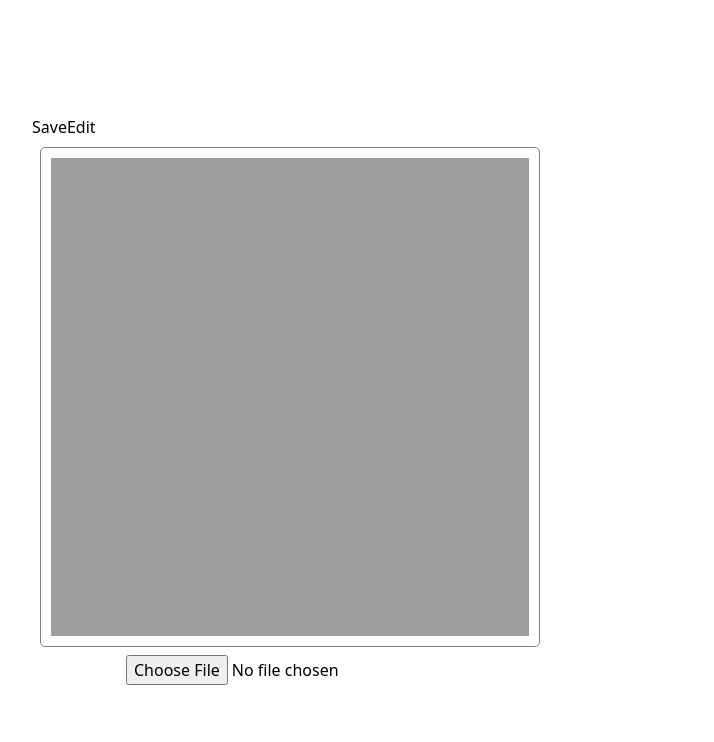
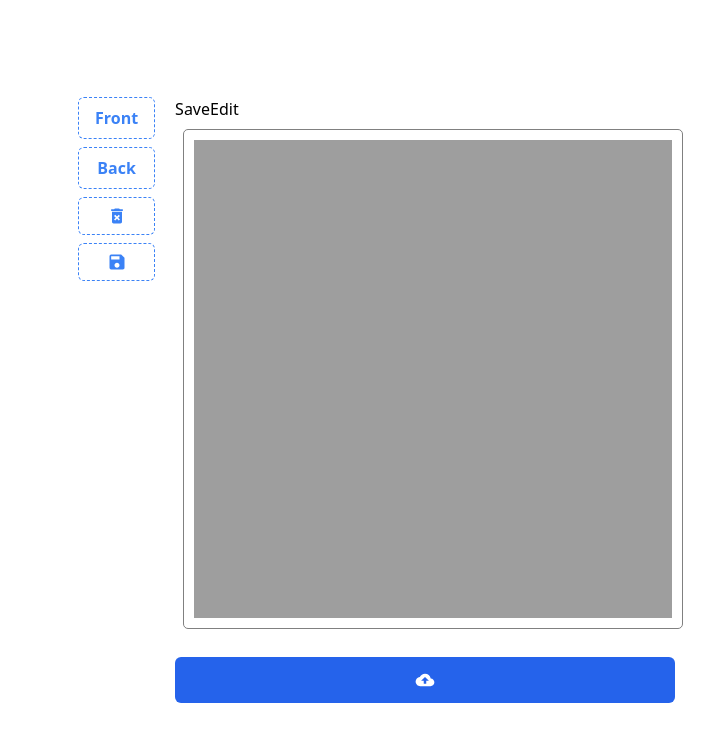
Before and after one commit to sauravhathi/t-shirt-customization, a Next.js app: page / in a window 1280 px wide. Shown: the top 742 px of the page, without its empty margins (358-1072 px from the left). Built offline with nearby package versions, Linux system fonts and the light colour scheme.

Commit message:
Update page.tsx

```diff
--- a/src/app/page.tsx
+++ b/src/app/page.tsx
@@ -1,11 +1,16 @@
 'use client'
 
-import CustomizeImage from '@/components/CustomizeImage';
+import dynamic from 'next/dynamic';
 import React, { useState } from 'react';
+import { MdSave, MdDeleteForever } from 'react-icons/md';
+import { IoMdCloudUpload } from "react-icons/io";
+const CustomizeImage = dynamic(() => import('@/components/CustomizeImage'), { ssr: false });
 
 export default function Home() {
-  const [layerImage, setLayerImage] = useState<HTMLImageElement | null>(null);
-
+  const [activeSide, setActiveSide] = useState('front');
+  const [layerImageFront, setLayerImageFront] = useState<HTMLImageElement | null>(null);
+  const [layerImageBack, setLayerImageBack] = useState<HTMLImageElement | null>(null);
+  const [actionType, setActionType] = useState<'delete-front' | 'delete-back' | 'download-front' | 'download-back' | null>(null);
 
   const handleImageUpload = (e: React.ChangeEvent<HTMLInputElement>) => {
     if (!e.target.files) {
@@ -20,18 +25,78 @@ export default function Home() {
         image.src = event.target.result as string;
       }
 
-      setLayerImage(image);
-    });
+      if (e.target.name === 'front') {
+        setLayerImageFront(image);
+      } else {
+        setLayerImageBack(image);
+      }
+    }
+    );
     reader.readAsDataURL(file);
   };
 
   return (
     <div className="flex flex-col items-center justify-center min-h-screen py-2">
-      <CustomizeImage layerImage={layerImage} />
+      <div className="flex flex-col md:flex-row gap-5 p-5 max-w-md">
+        <div className="flex md:flex-col gap-2 w-20 md:w-full">
+          <CustomizeImageBtn onClick={() => setActiveSide('front')} title="Front" className="font-semibold">Front</CustomizeImageBtn>
+          <CustomizeImageBtn onClick={() => setActiveSide('back')} title="Back" className="font-semibold">Back</CustomizeImageBtn>
+          <CustomizeImageBtn onClick={() => setActionType('delete' + activeSide as any)} title="Delete" className="flex items-center justify-center"><MdDeleteForever size={20} /></CustomizeImageBtn>
+          <CustomizeImageBtn onClick={() => setActionType('download' + activeSide as any)} title="Download" className="flex items-center justify-center"><MdSave size={20} /></CustomizeImageBtn>
+        </div>
+        <div className="flex-1 flex flex-col gap-5">
+          <div className={activeSide === 'front' ? '' : 'hidden'}>
+            <CustomizeImage
+              layerImage={layerImageFront}
+              side={`./${activeSide}.svg`}
+              actionType={actionType}
+              type="front"
+            />
+          </div>
+          <div className={activeSide === 'back' ? '' : 'hidden'}>
+            <CustomizeImage
+              layerImage={layerImageBack}
+              side={`./${activeSide}.svg`}
+              actionType={actionType}
+              type="back"
+            />
+          </div>
+          <CustomizeImageFileUpload onChange={handleImageUpload} title="Upload" name={activeSide}>
+            <IoMdCloudUpload size={20} />
+          </CustomizeImageFileUpload>
+        </div>
+      </div>
+    </div >
+  )
+}
+
+const CustomizeImageBtn = ({ children, onClick, title, className }: { children: React.ReactNode, onClick: () => void, title: string, className?: string }) => {
+  return (
+    <button
+      className={"border border-dashed border-blue-500 text-blue-500 px-4 py-2 rounded-md cursor-pointer " + className}
+      onClick={onClick}
+      title={title}
+    >
+      {children}
+    </button>
+  )
+}
+
+const CustomizeImageFileUpload = ({ children, onChange, title, className, name }: { children: React.ReactNode, onChange: (e: React.ChangeEvent<HTMLInputElement>) => void, title: string, className?: string, name: string }) => {
+  return (
+    <label
+      htmlFor="file-upload"
+      className={"flex items-center justify-center px-6 py-3 border border-transparent text-base font-medium rounded-md text-white bg-blue-600 hover:bg-blue-700 cursor-pointer hover:shadow-md " + className}
+      title={title}>
+      {children}
       <input
         type="file"
-        onChange={handleImageUpload}
+        accept="image/*"
+        id="file-upload"
+        name={name}
+        onChange={onChange}
+        className="hidden"
       />
-    </div>
+    </label>
   )
 }
```
